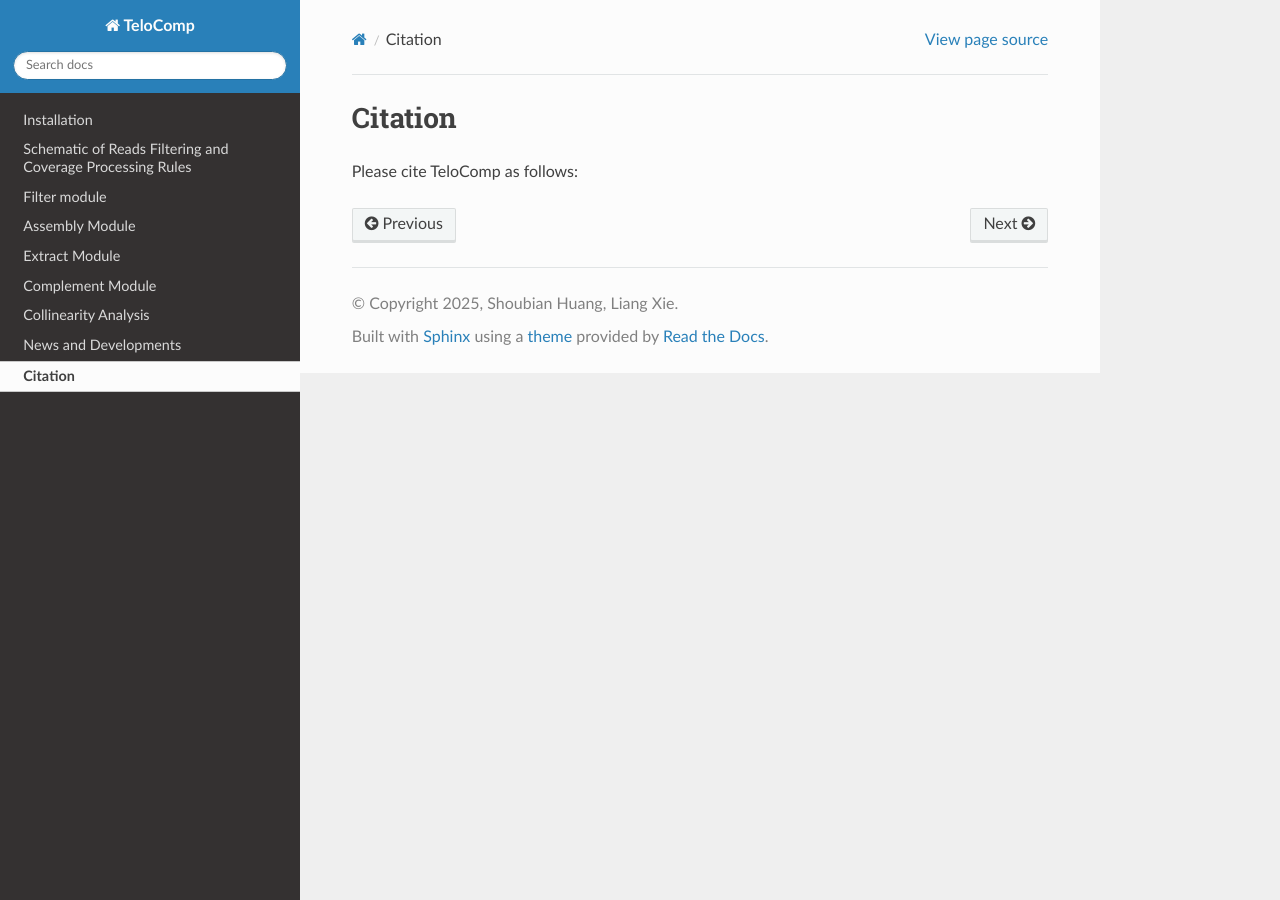
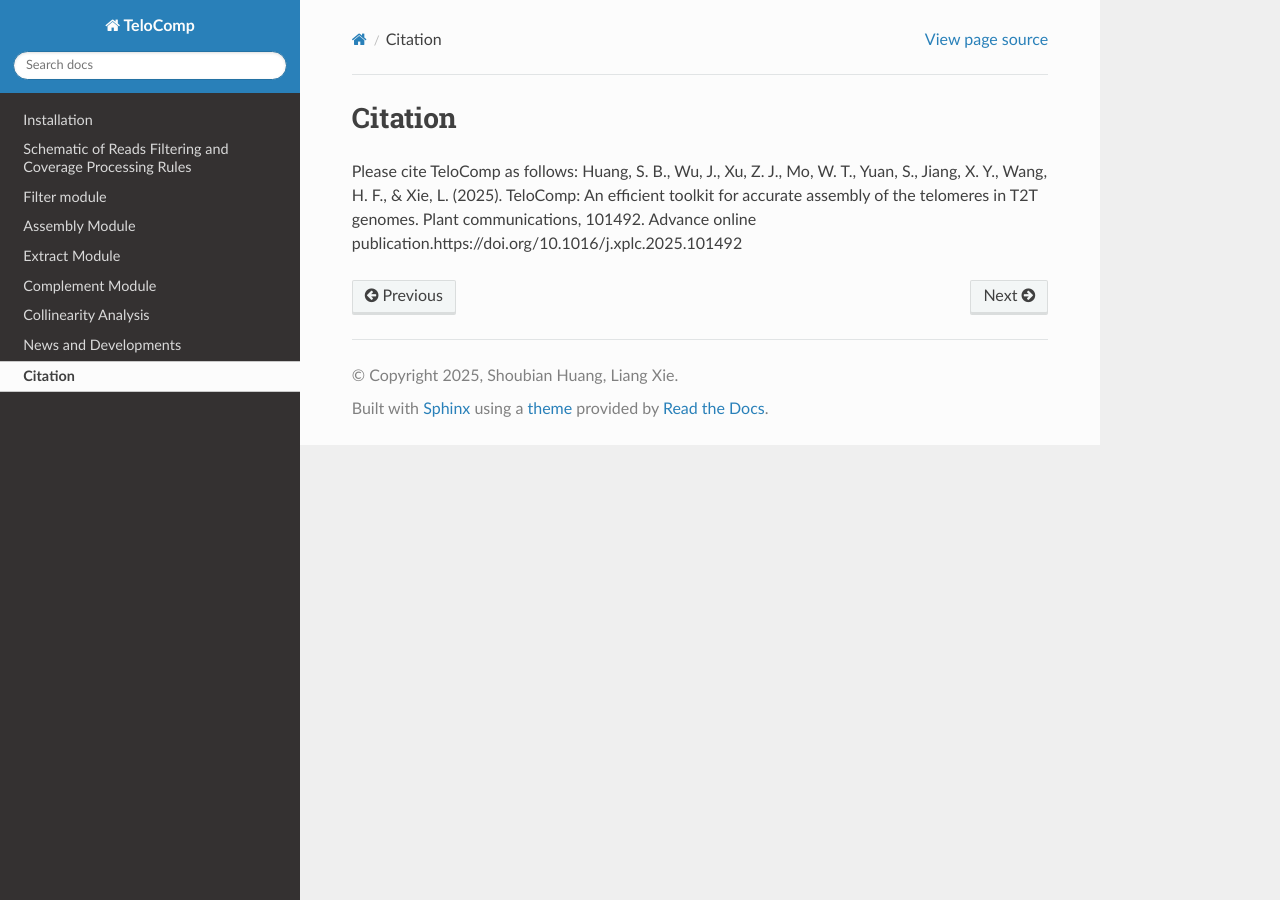
Before and after one commit to lxie-0709/TeloComp, a Sphinx documentation site: the page built from docs/content/Citation.rst, in a window 1280 px wide. Built offline with Sphinx 7.4.7 and the Read the Docs theme 3.1.0, drawn with Linux system fonts in a browser that asks for light colours.

Commit message:
Update Citation.rst

```diff
--- a/docs/content/Citation.rst
+++ b/docs/content/Citation.rst
@@ -2,3 +2,4 @@ Citation
 ========
 
 Please cite TeloComp as follows:
+Huang, S. B., Wu, J., Xu, Z. J., Mo, W. T., Yuan, S., Jiang, X. Y., Wang, H. F., & Xie, L. (2025). TeloComp: An efficient toolkit for accurate assembly of the telomeres in T2T genomes. Plant communications, 101492. Advance online publication.https://doi.org/10.1016/j.xplc.2025.101492
```
